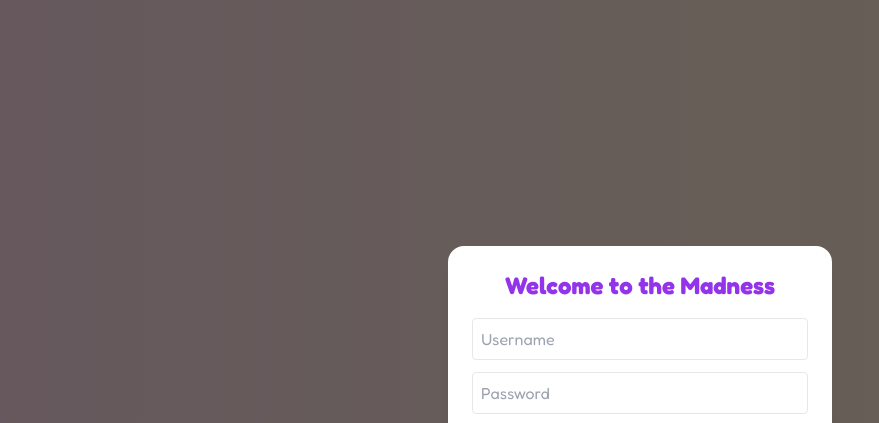
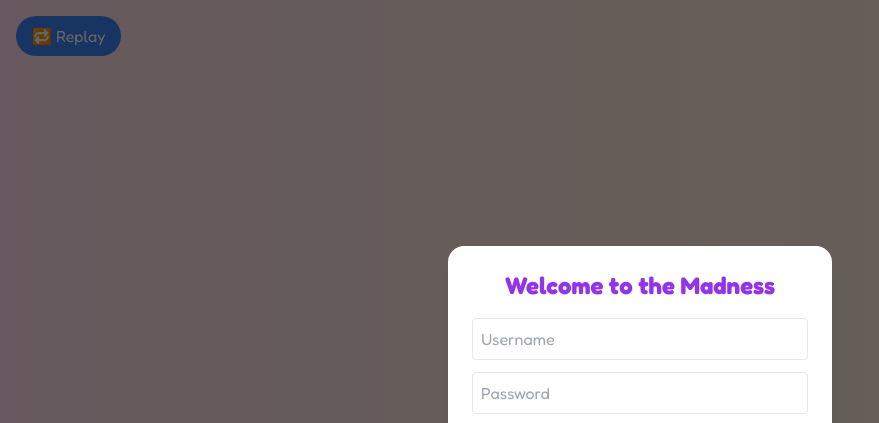
Before and after one commit to alighalb/time-waster-olympics, a plain HTML site: page index.html in a window 1280 px wide. Shown: the top 423 px of the page, without its empty margins (0-879 px from the left). Drawn offline with nearby package versions, Linux system fonts and the light colour scheme; no server answers.

Commit message:
index.html

```diff
--- a/index.html
+++ b/index.html
@@ -170,7 +170,12 @@
       <button onclick="registerOrLogin()" class="bg-purple-500 text-white px-4 py-2 rounded-full">Continue</button>
     </div>
   </div>
-
+ <!-- Replay Button -->
+  <div class="text-left mb-4">
+    <button onclick="window.location.reload()" class="bg-blue-500 hover:bg-blue-600 text-white px-4 py-2 rounded-full">
+      🔁 Replay
+    </button>
+  </div>
   <!-- GAME SECTION -->
   <div id="gameSection" class="hidden text-center max-w-xl mx-auto bg-white p-6 rounded-2xl shadow-xl">
     <h1 class="text-4xl font-extrabold text-purple-600">Time-Waster Olympics 🥇</h1>
```
